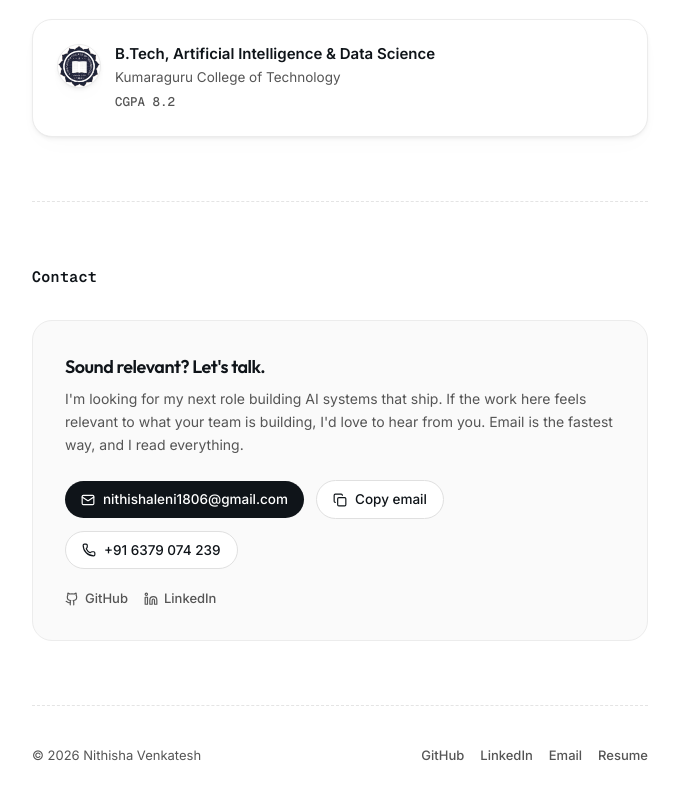
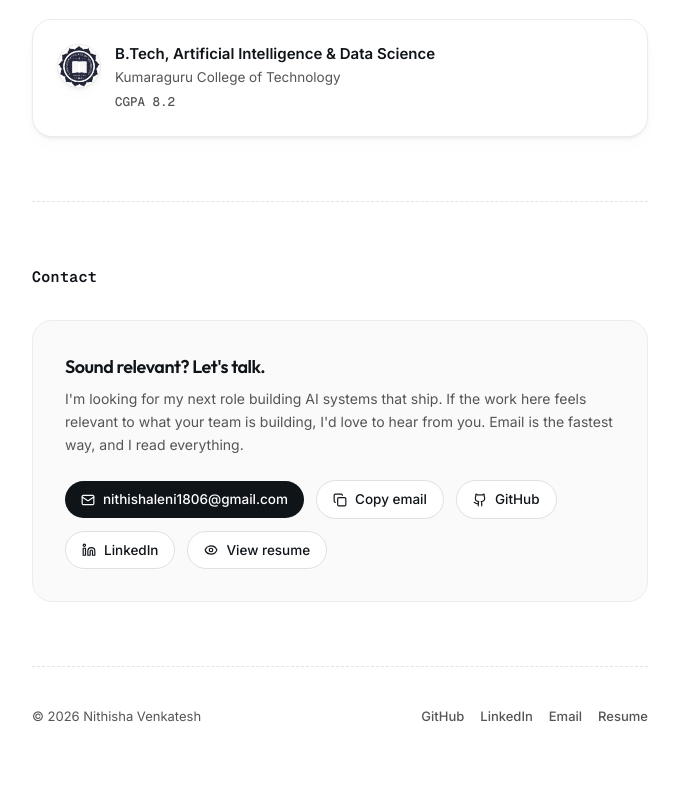
Before and after one commit to NithishaVenkatesh/Portfolio, a Next.js app: page / in a window 1280 px wide. Shown: the part 4733-5533 px from the top of the page, without its empty margins (300-979 px from the left). After the commit the page ends 5499 px from the top, so only its background shows below. Built offline with nearby package versions, Linux system fonts and the light colour scheme.

Commit message:
Contact buttons row matches reference: email, copy, GitHub, LinkedIn, resume pills
Co-Authored-By: Claude Fable 5 <noreply@anthropic.com>

```diff
--- a/src/components/sections/contact.tsx
+++ b/src/components/sections/contact.tsx
@@ -1,8 +1,11 @@
-import { Mail, Phone, Github, Linkedin } from "lucide-react";
+import { Mail, Github, Linkedin, Eye } from "lucide-react";
 import { Section } from "@/components/ui/section";
 import { Reveal } from "@/components/motion";
 import { CopyEmail } from "@/components/copy-email";
 import { site } from "@/data/site";
+
+const PILL =
+  "inline-flex items-center gap-2 rounded-full border border-line-strong bg-card px-4 py-2 text-[13.5px] font-medium text-ink transition-colors duration-200 hover:bg-surface";
 
 export function ContactSection() {
   return (
@@ -29,20 +32,10 @@ export function ContactSection() {
             </a>
             <CopyEmail />
             <a
-              href={`tel:${site.phone.replace(/\s/g, "")}`}
-              className="inline-flex items-center gap-2 rounded-full border border-line-strong bg-card px-4 py-2 text-[13.5px] font-medium text-ink transition-colors duration-200 hover:bg-surface"
-            >
-              <Phone size={14} aria-hidden />
-              {site.phone}
-            </a>
-          </div>
-
-          <div className="mt-5 flex items-center gap-4">
-            <a
               href="https://github.com/NithishaVenkatesh"
               target="_blank"
               rel="noopener noreferrer"
-              className="inline-flex items-center gap-1.5 text-[13px] font-medium text-soft transition-colors duration-200 hover:text-ink"
+              className={PILL}
             >
               <Github size={14} aria-hidden />
               GitHub
@@ -51,10 +44,14 @@ export function ContactSection() {
               href="https://linkedin.com/in/nithisha-v"
               target="_blank"
               rel="noopener noreferrer"
-              className="inline-flex items-center gap-1.5 text-[13px] font-medium text-soft transition-colors duration-200 hover:text-ink"
+              className={PILL}
             >
               <Linkedin size={14} aria-hidden />
               LinkedIn
+            </a>
+            <a href="#resume" className={PILL}>
+              <Eye size={14} aria-hidden />
+              View resume
             </a>
           </div>
         </div>
```
